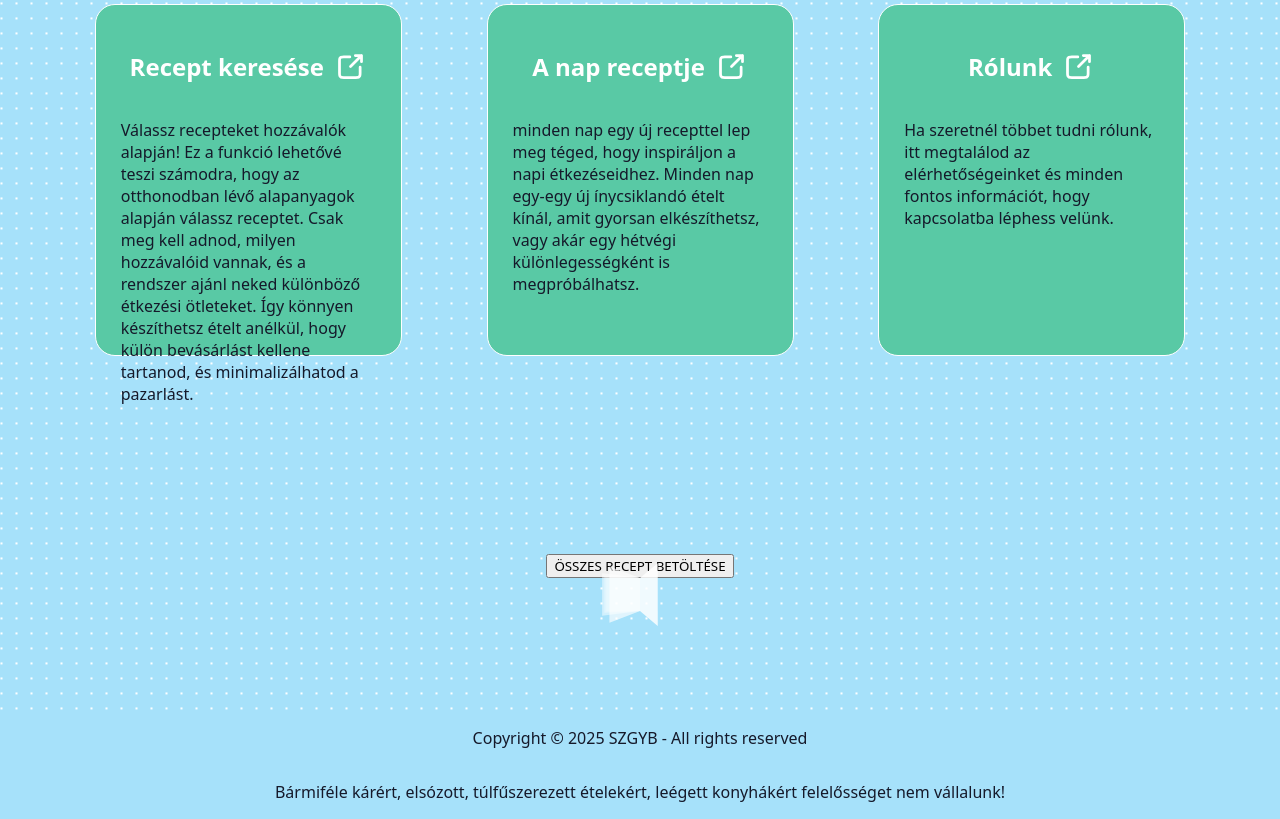
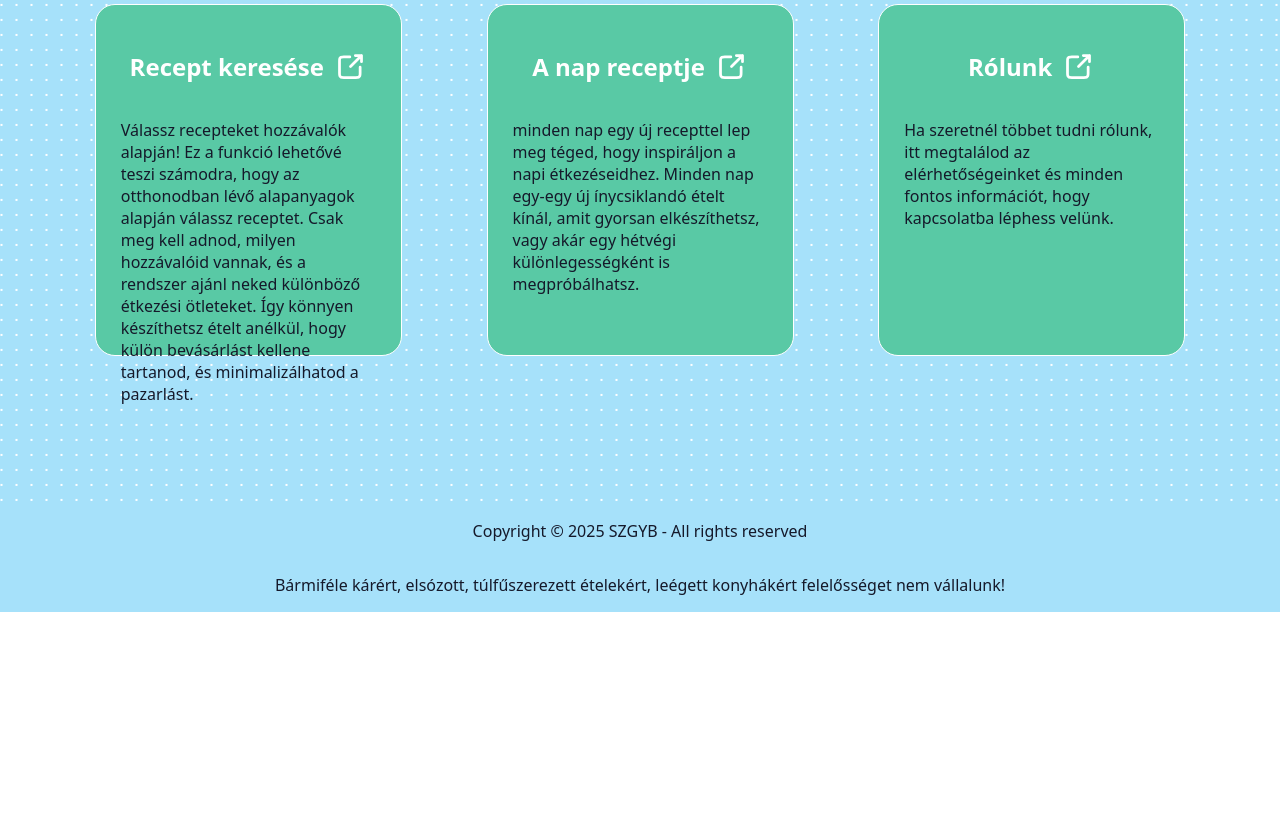
Before and after one commit to szabobenec/GastroGalaxy, a website: page public/html/main.html in a window 1280 px wide. Shown: the part 915-1734 px from the top of the page. After the commit the page ends 1527 px from the top, so only its background shows below. Drawn offline with Linux system fonts and the light colour scheme.

Commit message:
Update main.html

```diff
--- a/public/html/main.html
+++ b/public/html/main.html
@@ -13,7 +13,12 @@
         <header>
             <div class="headerStart">
                 <a href="http://127.0.0.1:3000/" class="headerLogo unselectable"
-                    ><img href src="../images/logo.png" alt="logo" title="logo" class="headerLogo unselectable"
+                    ><img
+                        href
+                        src="../images/logo.png"
+                        alt="logo"
+                        title="logo"
+                        class="headerLogo unselectable"
                 /></a>
                 <a href="http://127.0.0.1:3000/" class="links mainPageLink">Főoldal</a>
                 <a href="http://127.0.0.1:3000/recipes/" class="links">Receptek</a>
@@ -144,7 +149,7 @@
             </div>
         </div>
 
-        <div class="RecipeLoadDiv">
+        <!-- <div class="RecipeLoadDiv">
             <input type="button" value="ÖSSZES RECEPT BETÖLTÉSE" />
             <div class="loader">
                 <div></div>
@@ -153,7 +158,7 @@
                 <div></div>
                 <div></div>
             </div>
-        </div>
+        </div> -->
 
         <footer>
             <!-- <div class="footerStart"> -->
```
